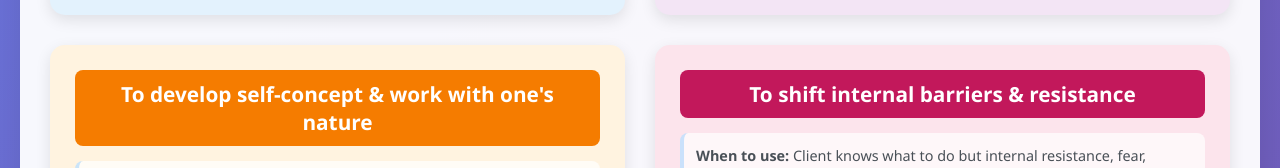
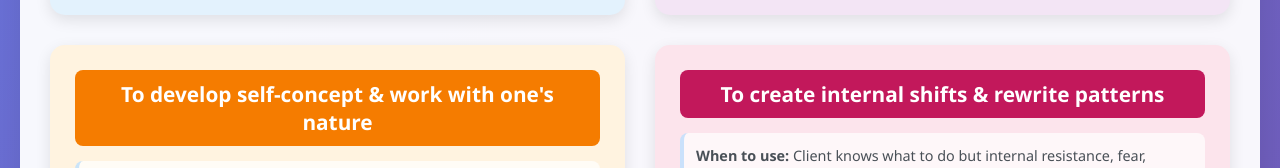
Before and after one commit to preetoshii/coaching-interventions-database, a plain HTML site: page index.html in a window 1280 px wide. Shown: the part 1054-1222 px from the top of the page. Drawn offline with Linux system fonts and the light colour scheme.

Commit message:
Rename shift category to 'To create internal shifts & rewrite patterns'
- Better captures the transformative nature of these interventions
- Emphasizes creating change and movement rather than just addressing barriers
- 'Rewrite patterns' conveys the reprogramming aspect of belief work
- More intuitive and action-oriented than previous name

```diff
--- a/index.html
+++ b/index.html
@@ -591,7 +591,7 @@
                     <option value="clarify">To clarify what matters most</option>
                     <option value="surface">To surface hidden patterns & root causes</option>
                     <option value="identity">To develop self-concept & work with one's nature</option>
-                    <option value="shift">To shift internal barriers & resistance</option>
+                    <option value="shift">To create internal shifts & rewrite patterns</option>
                     <option value="action">To enable consistent action & follow-through</option>
                 </select>
 
@@ -709,7 +709,7 @@
                 badge: '#f57c00'
             },
             'shift': {
-                name: 'To shift internal barriers & resistance',
+                name: 'To create internal shifts & rewrite patterns',
                 whenToUse: 'Client knows what to do but internal resistance, fear, limiting beliefs, emotions, or relationship patterns prevent action',
                 coreProblem: '"I know what I should do but something stops me" / "I\'m my own worst enemy" / "My relationships drain me" / "I feel stuck emotionally"',
                 purpose: 'Client transforms limiting beliefs, processes difficult emotions, and develops healthier relationship patterns. They access greater freedom, resilience, and agency to pursue their goals without internal sabotage.',
```
